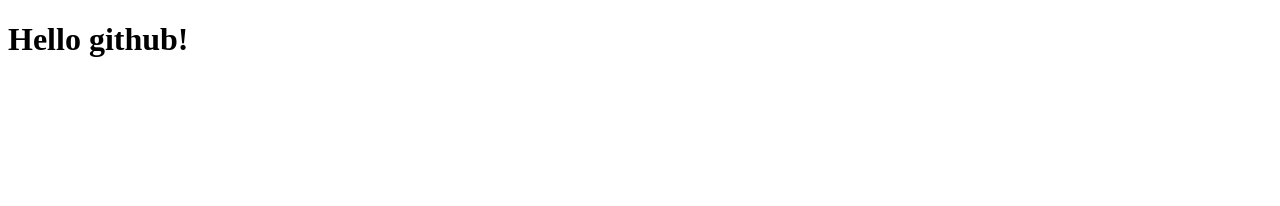
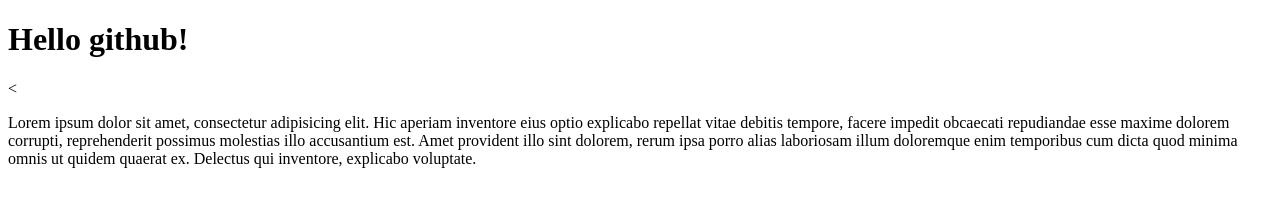
Before and after one commit to rebronald/a_website, a plain HTML site: page index2.html in a window 1280 px wide. Drawn offline with Linux system fonts and the light colour scheme.

Commit message:
this is my second commit - adding text

```diff
--- a/index2.html
+++ b/index2.html
@@ -8,5 +8,6 @@
 </head>
 <body>
   <h1> Hello github!</h1>
+  <<p>Lorem ipsum dolor sit amet, consectetur adipisicing elit. Hic aperiam inventore eius optio explicabo repellat vitae debitis tempore, facere impedit obcaecati repudiandae esse maxime dolorem corrupti, reprehenderit possimus molestias illo accusantium est. Amet provident illo sint dolorem, rerum ipsa porro alias laboriosam illum doloremque enim temporibus cum dicta quod minima omnis ut quidem quaerat ex. Delectus qui inventore, explicabo voluptate.</p>
 </body>
 </html>
```
